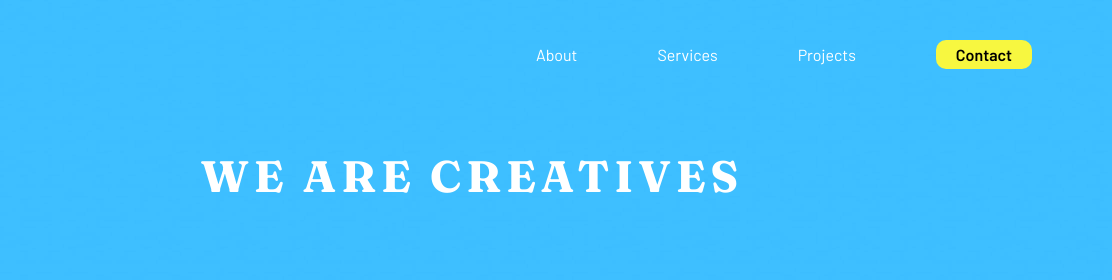
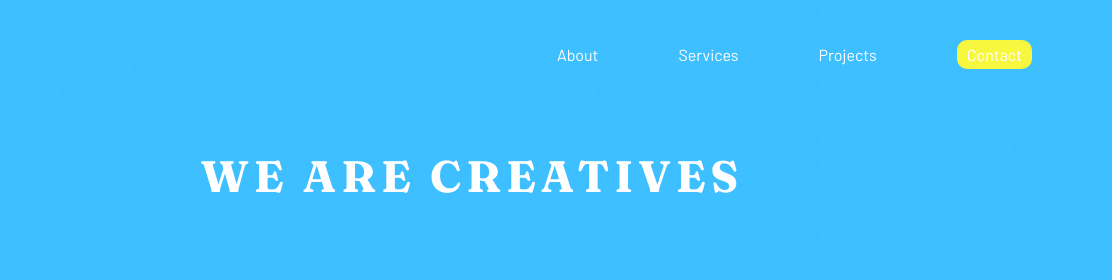
Before and after one commit to Enrym/sunnyside_landing_page, a plain HTML site: page index.html in a window 1280 px wide. Shown: the top 280 px of the page, 168-1280 px from the left. Drawn offline with Linux system fonts and the light colour scheme.

Commit message:
Update style.css

```diff
--- a/style.css
+++ b/style.css
@@ -104,7 +104,7 @@ h1 {
 
 }
 
-.nav-links-mobile h3 {
+li.contact {
     padding: 5px 10px;
     background-color: rgb(247, 247, 64);
     border-radius: 10px;
@@ -114,12 +114,10 @@ h1 {
     margin: 0 40px;
 }
 
-.contact, .contact a {
+li.contact {
     padding: 5px 10px;
     background-color: rgb(247, 247, 64);
     border-radius: 10px;
-    font-weight: 600;
-    color: #000;
 }
 
 .row-1, .row-2{
```
